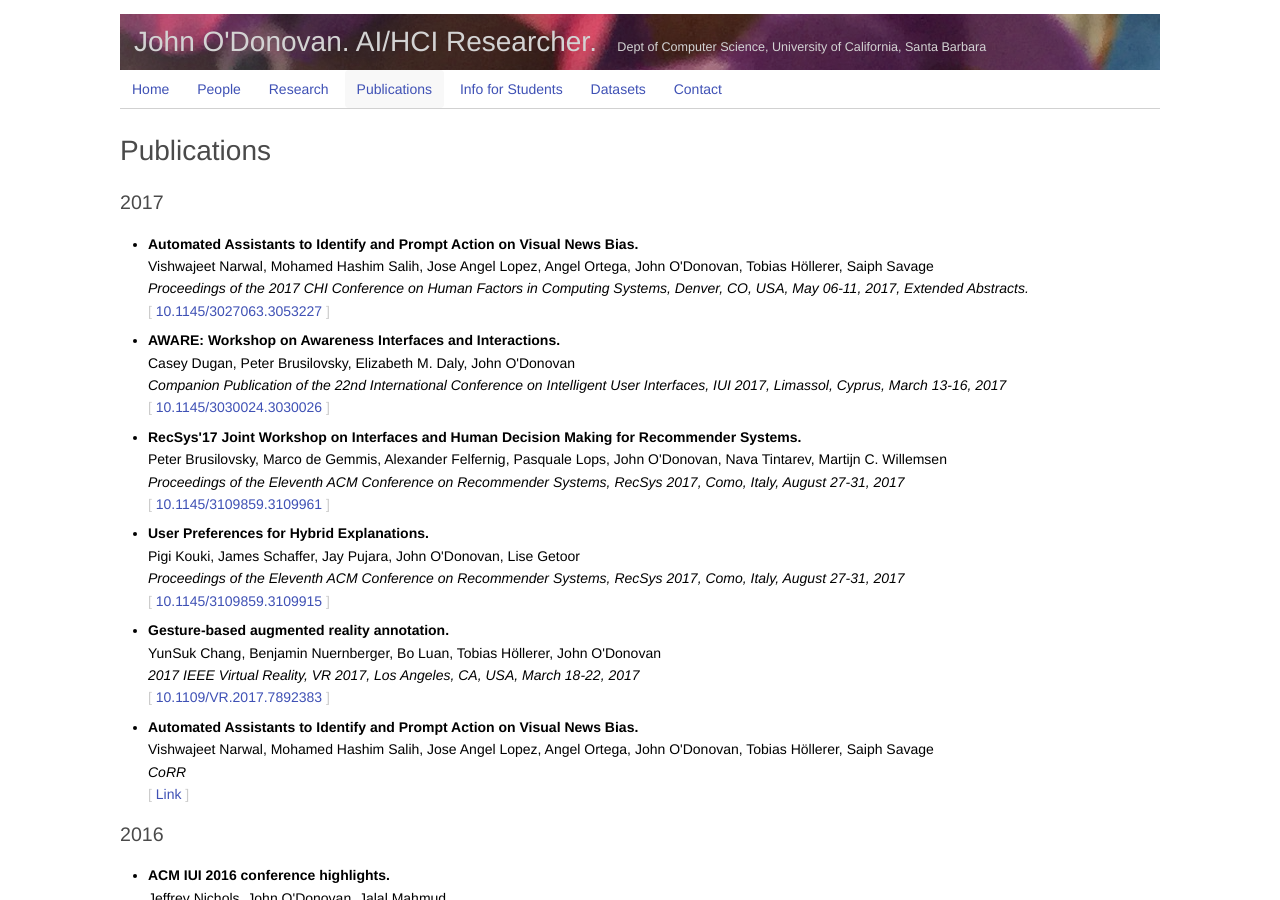
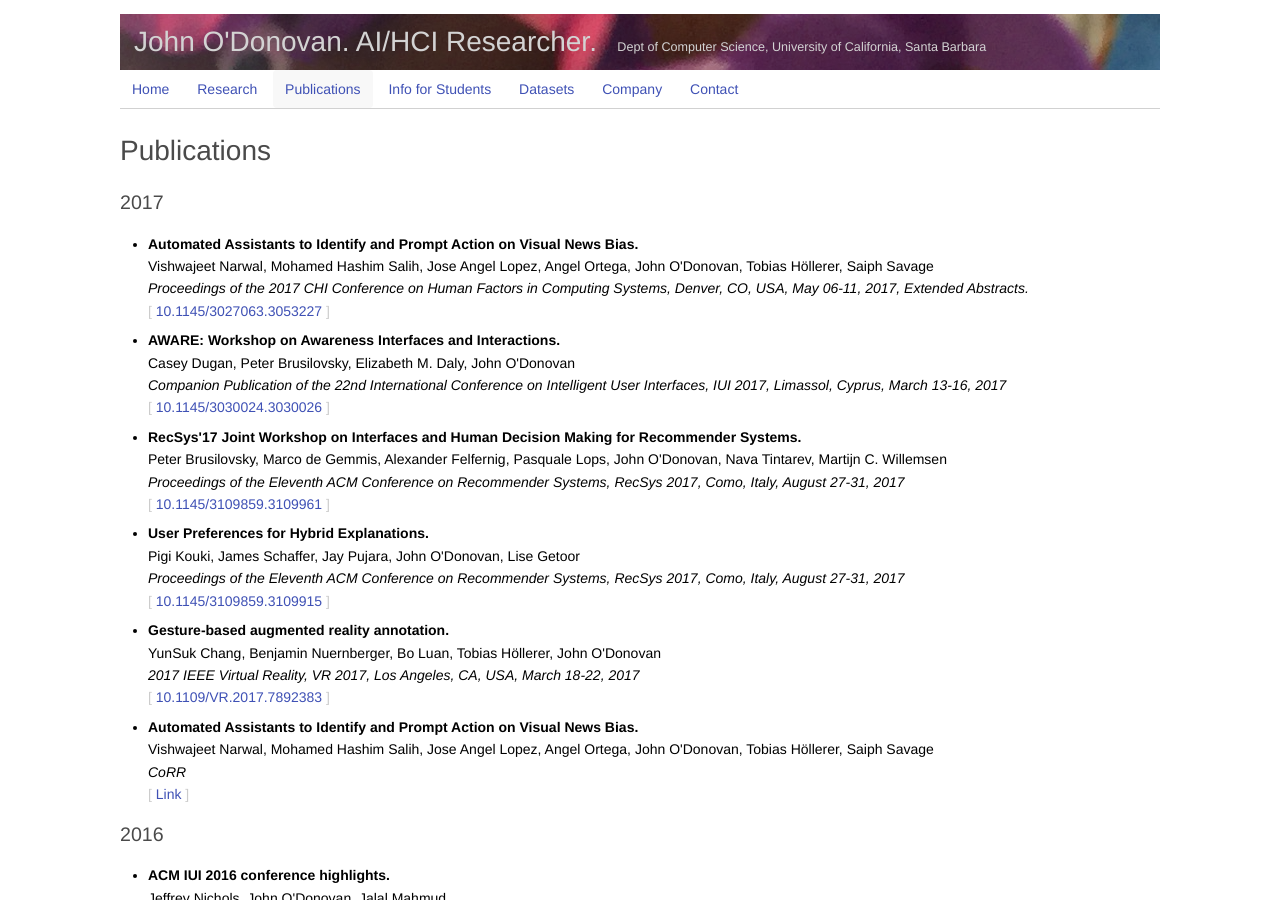
Before and after one commit to johnodonovan/johnodonovan.github.io, a Jekyll site: the page built from publications.html, in a window 1280 px wide and 900 px high. Built offline with Jekyll 4.4.1, drawn with Linux system fonts in a browser that asks for light colours.

Commit message:
Update navigation.html

```diff
--- a/_includes/navigation.html
+++ b/_includes/navigation.html
@@ -4,10 +4,10 @@
 
 <ul class="nav-list">
     <li {% if page.url=='/' %}class='active' {% endif %}><a href="{{site.baseurl}}/">Home</a></li>
-    <li {% if page.url=='/people' %}class='active' {% endif %}><a href="{{site.baseurl}}/people">People</a></li>
     <li {% if page.url=='/research' %}class='active'{% endif %}><a href="{{site.baseurl}}/research">Research</a></li>
     <li {% if page.url=='/publications' %}class='active' {% endif %}><a href="{{site.baseurl}}/publications">Publications</a></li>
     <li {% if page.url=='/info' %}class='active' {% endif %}><a href="{{site.baseurl}}/info">Info for Students</a></li>
     <li {% if page.url=='/datasets' %}class='active' {% endif %}><a href="{{site.baseurl}}/datasets">Datasets</a></li>
+    <li {% if page.url=='/company' %}class='active' {% endif %}><a href="{{site.baseurl}}/people">Company</a></li>
     <li {% if page.url=='/contact' %}class='active' {% endif %}><a href="{{site.baseurl}}/contact">Contact</a></li>
 </ul>
```
